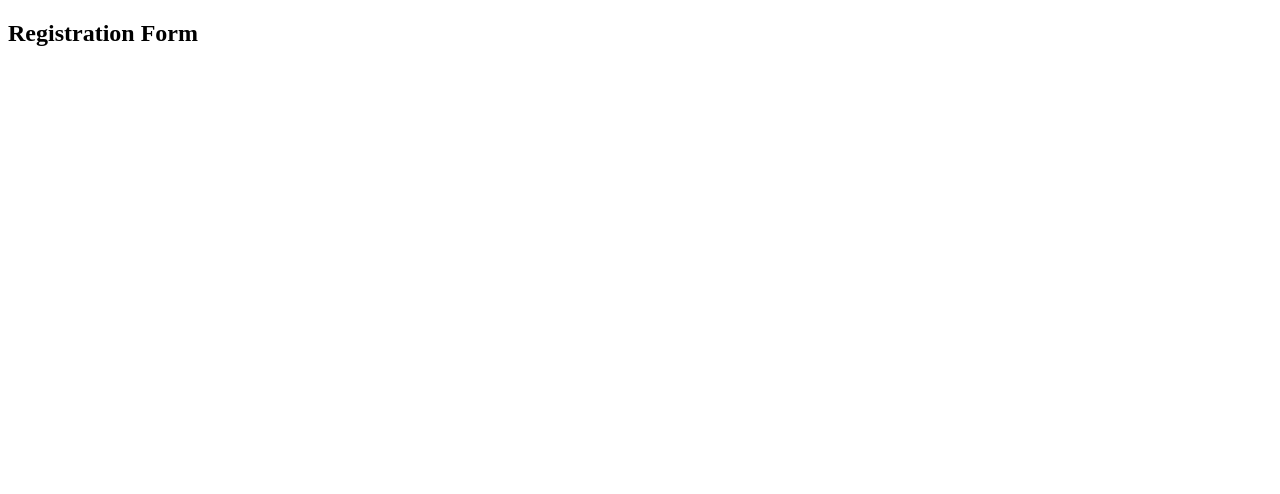
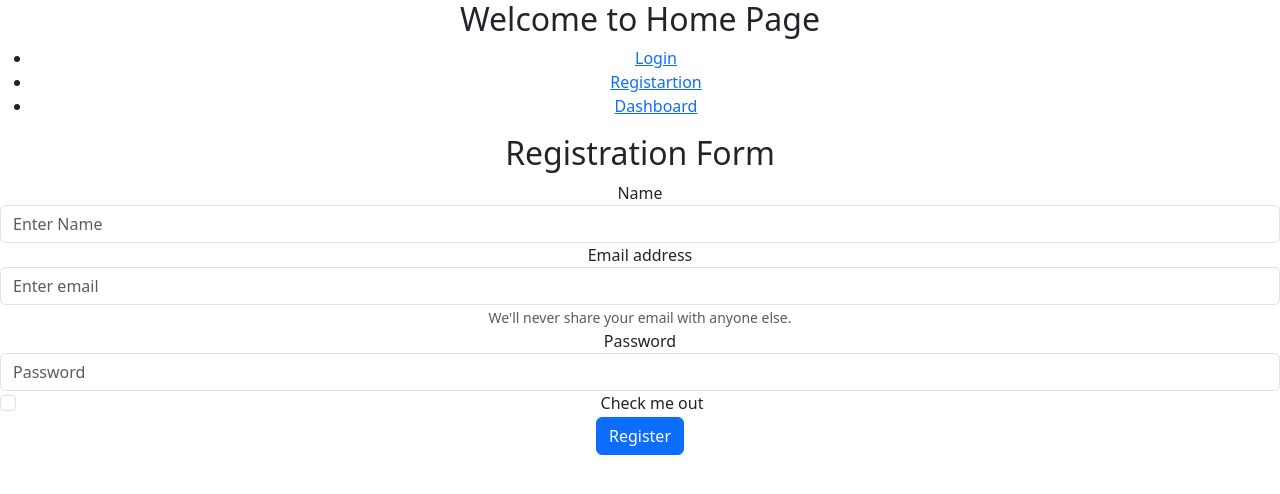
Before and after one commit to rajthakur99/FSD_CSE24, a React (Vite) app in the folder reactvite/: page /register in a window 1280 px wide. Shown: the top 494 px of the page. Built offline with nearby package versions, Linux system fonts and the light colour scheme.

Commit message:
Create form and Store data

```diff
--- a/reactvite/src/App.jsx
+++ b/reactvite/src/App.jsx
@@ -22,7 +22,7 @@ function App() {
   return (
 
     <>
-      <div>
+      <div style={{textAlign:'center'}}>
       {/* <MyState/> */}
       {/* <ColorChange/> */}
       {/* <UpdateName/> */}
@@ -31,10 +31,12 @@ function App() {
       {/* <FetchProducts/> */}
       <BrowserRouter>
       <Routes>
+      <Route path='/' element={<Home />}>
       <Route path='/login' element={<Login />}></Route>
       <Route path='/register' element={<Registration />}></Route>
+
+      </Route>
       <Route path='/dashboard' element={<Dashboard />}></Route>
-      <Route path='/' element={<Home />}></Route>
 
       </Routes>
 
--- a/reactvite/src/components/Home.jsx
+++ b/reactvite/src/components/Home.jsx
@@ -1,5 +1,5 @@
 import React from 'react'
-import { Link } from 'react-router-dom'
+import { Link, Outlet } from 'react-router-dom'
 
 function Home() {
   return (
@@ -18,6 +18,7 @@ function Home() {
                 </li>
             </ul>
         </nav>
+        <Outlet />
     </div>
   )
 }
--- a/reactvite/src/components/Login.jsx
+++ b/reactvite/src/components/Login.jsx
@@ -1,9 +1,26 @@
 import React from 'react'
+import 'bootstrap/dist/css/bootstrap.min.css';
 
 function Login() {
   return (
     <div>
         <h2>Login Form</h2>
+        <form>
+  <div class="form-group">
+    <label for="exampleInputEmail1">Email address</label>
+    <input type="email" class="form-control" id="exampleInputEmail1" aria-describedby="emailHelp" placeholder="Enter email" />
+    <small id="emailHelp" class="form-text text-muted">We'll never share your email with anyone else.</small>
+  </div>
+  <div class="form-group">
+    <label for="exampleInputPassword1">Password</label>
+    <input type="password" class="form-control" id="exampleInputPassword1" placeholder="Password"/>
+  </div>
+  <div class="form-check">
+    <input type="checkbox" class="form-check-input" id="exampleCheck1"/>
+    <label class="form-check-label" for="exampleCheck1">Check me out</label>
+  </div>
+  <button type="submit" class="btn btn-primary">Login</button>
+</form>
         </div>
   )
 }
--- a/reactvite/src/components/Registration.jsx
+++ b/reactvite/src/components/Registration.jsx
@@ -1,9 +1,43 @@
-import React from 'react'
+import React, { useState } from 'react'
 
 function Registration() {
+
+  const[name,setName]=useState();
+  const[email,setEmail]=useState();
+  const[password,setPassword]=useState();
+
+  function getData(e){
+    e.preventDefault();
+    //alert(name+email+password)
+    const data={name,email,password};
+    console.log(data);
+  }
   return (
     <div>
         <h2>Registration Form</h2>
+          <form>
+            <div class="form-group">
+    <label for="exampleInputName">Name</label>
+    <input type="text" onChange={(e)=>setName(e.target.value)} class="form-control" id="exampleInputEmail1" aria-describedby="emailHelp" placeholder="Enter Name" />
+  </div>
+
+  <div class="form-group">
+    <label for="exampleInputEmail1">Email address</label>
+    <input type="email" onChange={(e)=>setEmail(e.target.value)} class="form-control" id="exampleInputEmail1" aria-describedby="emailHelp" placeholder="Enter email" />
+    <small id="emailHelp" class="form-text text-muted">We'll never share your email with anyone else.</small>
+  </div>
+
+  <div class="form-group">
+    <label for="exampleInputPassword1">Password</label>
+    <input type="password" onChange={(e)=>setPassword(e.target.value)} class="form-control" id="exampleInputPassword1" placeholder="Password"/>
+  </div>
+
+  <div class="form-check">
+    <input type="checkbox" class="form-check-input" id="exampleCheck1"/>
+    <label class="form-check-label" for="exampleCheck1">Check me out</label>
+  </div>
+  <button type="submit" class="btn btn-primary" onClick={getData}>Register</button>
+</form>
     </div>
   )
 }
```
